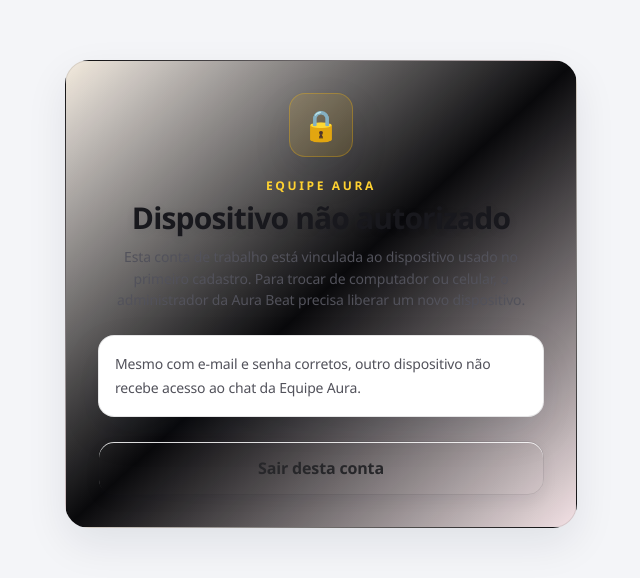
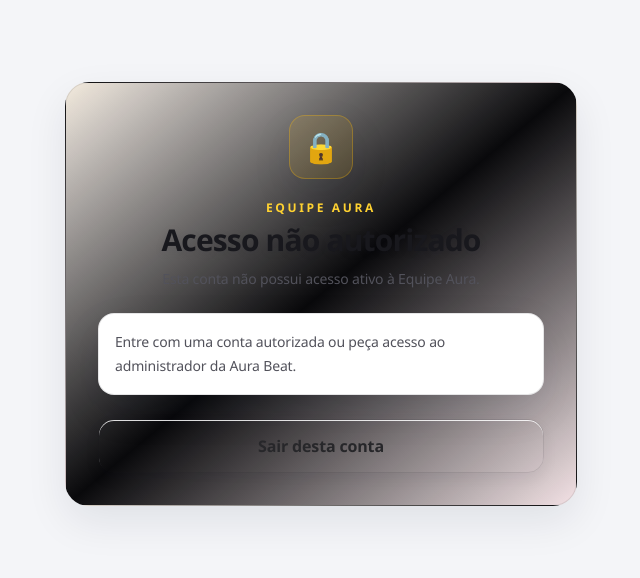
Before and after one commit to igorribas425/aura-beat, a Next.js app: page /equipe-aura/dispositivo-bloqueado in a window 1280 px wide. Shown: the part 106-684 px from the top of the page, without its empty margins (319-959 px from the left). Built offline with nearby package versions, Linux system fonts and the light colour scheme; no server answers.

Commit message:
Explica bloqueio e suspensão no portal da equipe

```diff
--- a/app/equipe-aura/dispositivo-bloqueado/page.tsx
+++ b/app/equipe-aura/dispositivo-bloqueado/page.tsx
@@ -1,12 +1,40 @@
 "use client";
 
-import { useState } from "react";
+import { useEffect, useState } from "react";
 import { useRouter } from "next/navigation";
 import { supabase } from "../../../lib/supabase";
 
 export default function SupportDeviceBlockedPage() {
   const router = useRouter();
   const [busy, setBusy] = useState(false);
+  const [reason, setReason] = useState<"device" | "suspended" | "unauthorized">("device");
+
+  useEffect(() => {
+    let active = true;
+
+    async function loadReason() {
+      const [{ data: identity }, { data: enabled }] = await Promise.all([
+        supabase.rpc("is_support_identity_v1"),
+        supabase.rpc("is_support_account_v1"),
+      ]);
+
+      if (!active) return;
+
+      if (identity !== true) {
+        setReason("unauthorized");
+      } else if (enabled !== true) {
+        setReason("suspended");
+      } else {
+        setReason("device");
+      }
+    }
+
+    void loadReason();
+
+    return () => {
+      active = false;
+    };
+  }, []);
 
   async function signOut() {
     try {
@@ -29,18 +57,27 @@ export default function SupportDeviceBlockedPage() {
             EQUIPE AURA
           </p>
           <h1 className="mt-2 text-3xl font-black">
-            Dispositivo não autorizado
+            {reason === "suspended"
+              ? "Acesso suspenso"
+              : reason === "unauthorized"
+                ? "Acesso não autorizado"
+                : "Dispositivo não autorizado"}
           </h1>
           <p className="mt-3 text-sm leading-6 text-zinc-400">
-            Esta conta de trabalho está vinculada ao dispositivo usado no primeiro cadastro.
-            Para trocar de computador ou celular, o administrador da Aura Beat precisa
-            liberar um novo dispositivo.
+            {reason === "suspended"
+              ? "Seu acesso à Equipe Aura foi suspenso pelo administrador. O chat fica bloqueado até uma nova liberação."
+              : reason === "unauthorized"
+                ? "Esta conta não possui acesso ativo à Equipe Aura."
+                : "Esta conta de trabalho está vinculada ao dispositivo autorizado. Para trocar de computador ou celular, o administrador da Aura Beat precisa liberar um novo dispositivo."}
           </p>
         </div>
 
         <div className="mt-6 rounded-2xl border border-zinc-800 bg-black/30 p-4 text-sm leading-6 text-zinc-400">
-          Mesmo com e-mail e senha corretos, outro dispositivo não recebe acesso ao chat
-          da Equipe Aura.
+          {reason === "suspended"
+            ? "Ao reativar o atendente, o administrador enviará um novo convite para vincular o dispositivo novamente."
+            : reason === "unauthorized"
+              ? "Entre com uma conta autorizada ou peça acesso ao administrador da Aura Beat."
+              : "Mesmo com e-mail e senha corretos, outro dispositivo não recebe acesso ao chat da Equipe Aura."}
         </div>
 
         <button
```
